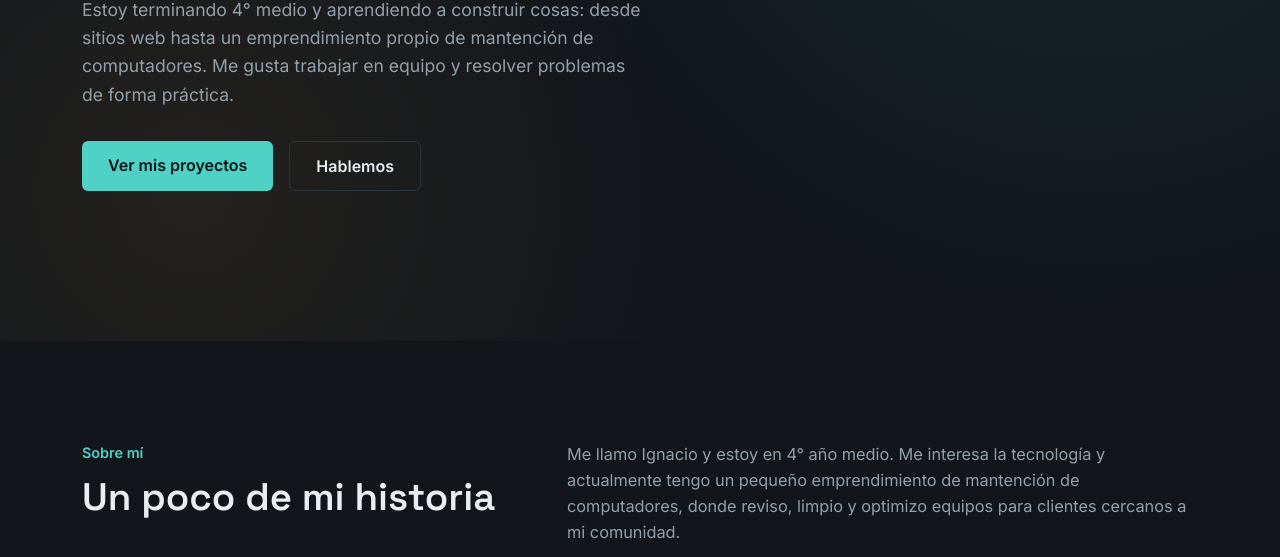
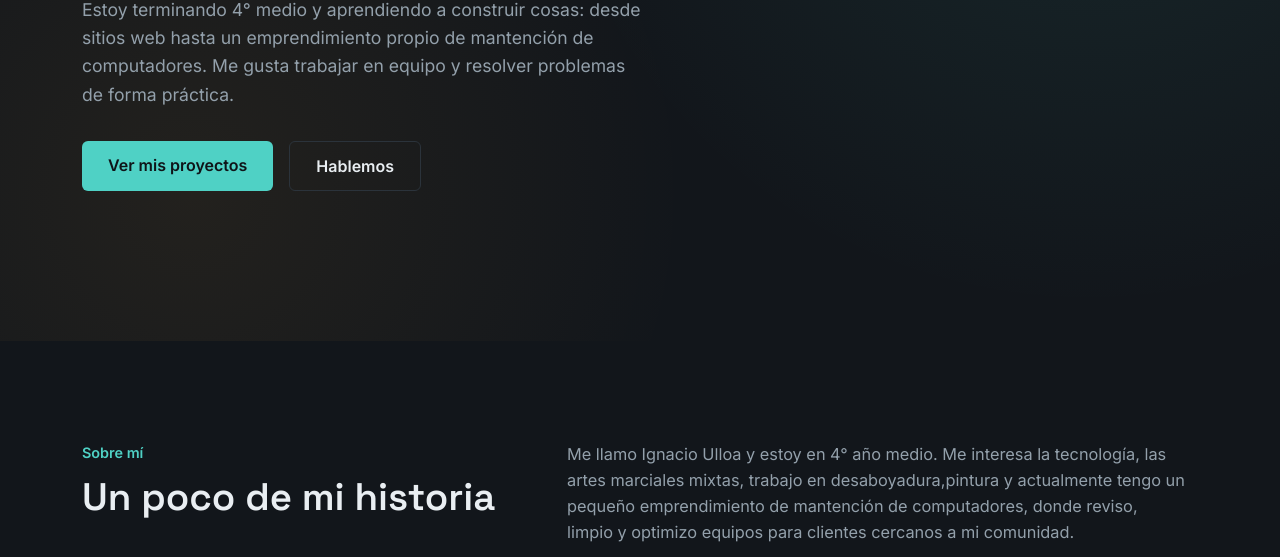
Before and after one commit to nachitopop1w/portafolio-ignacio, a plain HTML site: page index.html in a window 1280 px wide. Shown: the part 395-952 px from the top of the page. Drawn offline with nearby package versions, Linux system fonts and the light colour scheme; files whose address does not match are found by name.

Commit message:
docs: actualiza texto de informacion

```diff
--- a/index.html
+++ b/index.html
@@ -69,7 +69,7 @@
         </div>
         <div class="col-lg-7">
           <p class="section-text">
-            Me llamo Ignacio y estoy en 4° año medio. Me interesa la tecnología y
+            Me llamo Ignacio Ulloa y estoy en 4° año medio. Me interesa la tecnología, las artes marciales mixtas, trabajo en desaboyadura,pintura y
             actualmente tengo un pequeño emprendimiento de mantención de computadores,
             donde reviso, limpio y optimizo equipos para clientes cercanos a mi comunidad.
           </p>
```
